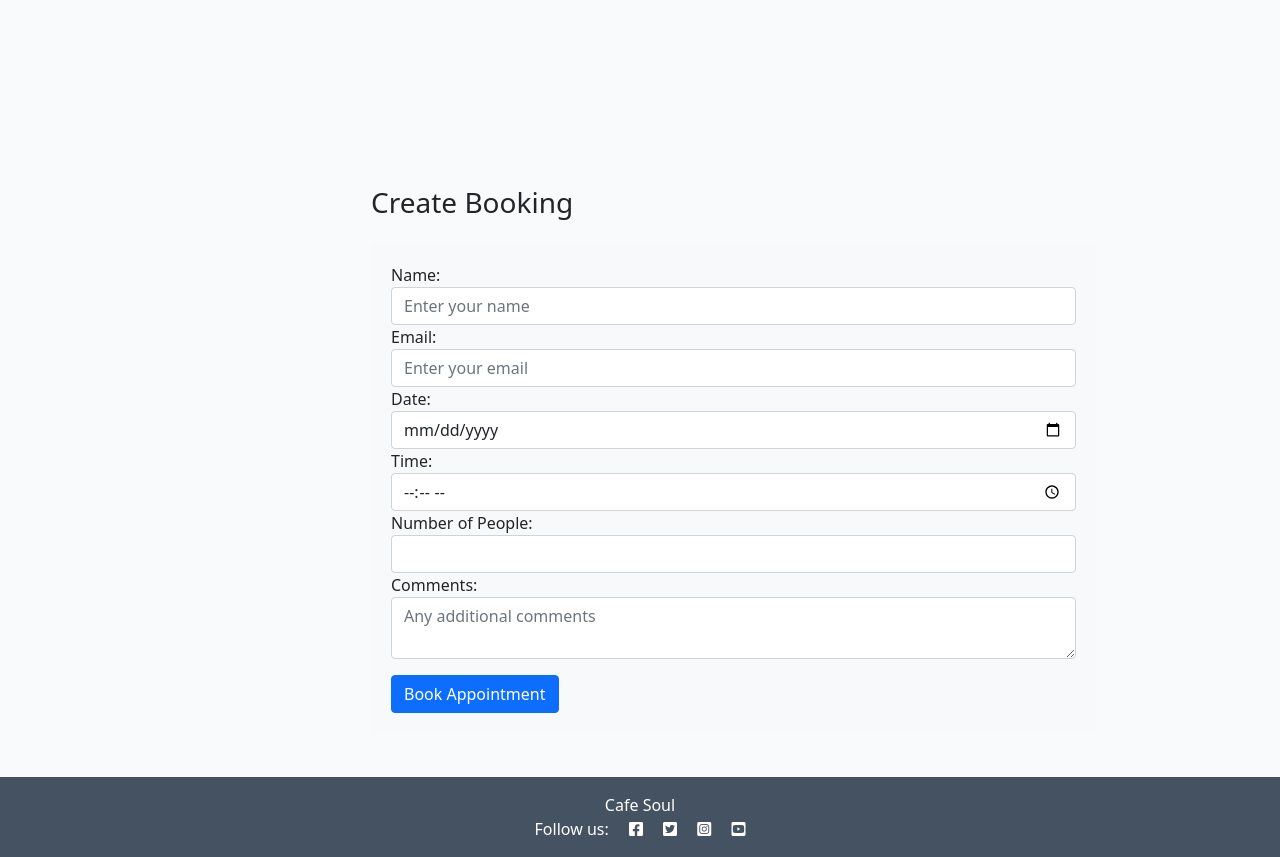
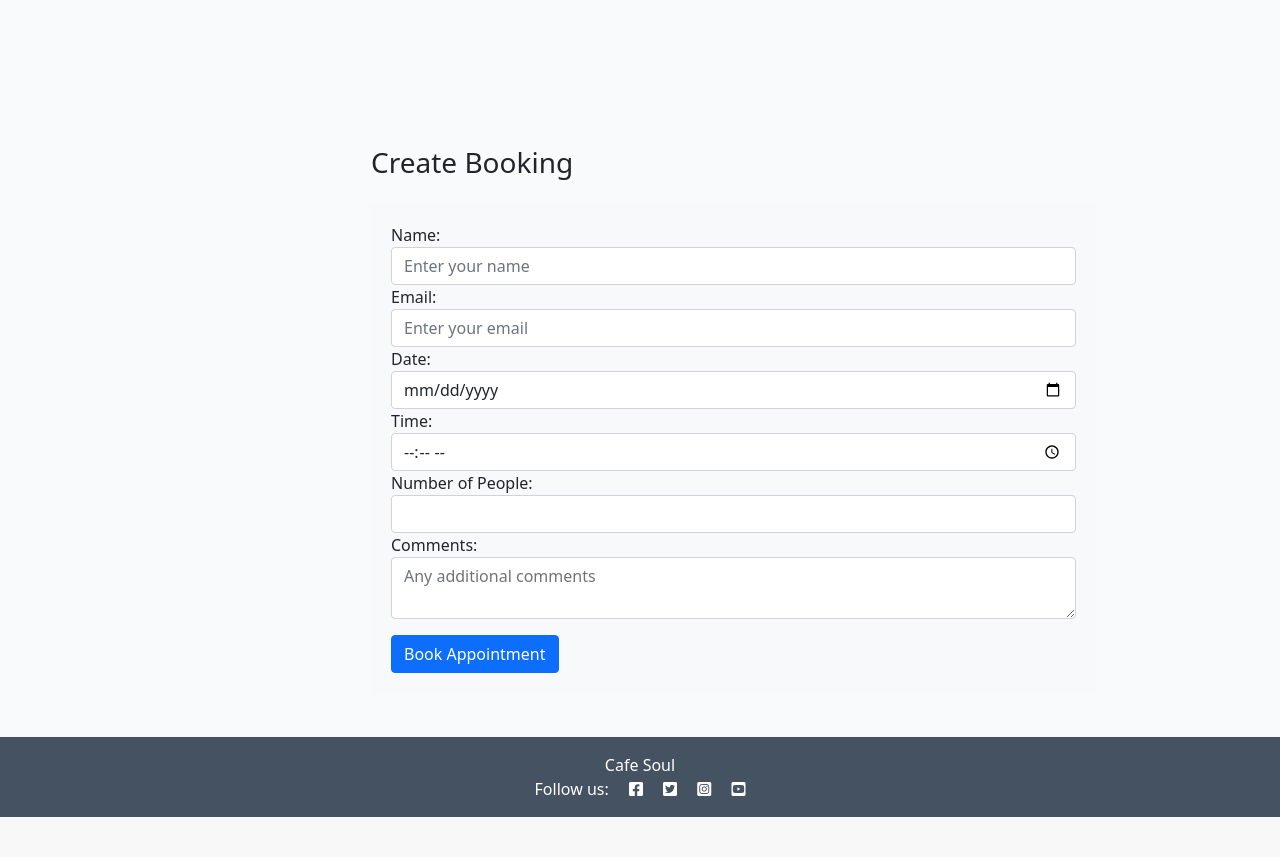
Before and after one commit to neerojstha/cafe-booking, a Django app: page /create_booking in a window 1280 px wide. Shown: the part 140-997 px from the top of the page. After the commit the page ends 957 px from the top, so only its background shows below. Run offline with Django 3.2, Linux system fonts and the light colour scheme.

Commit message:
css updated

```diff
--- a/static/css/style.css
+++ b/static/css/style.css
@@ -242,7 +242,7 @@ header {
 
     /* Add margin-top to the content to push it down */
 .content {
-    margin-top: 130px; /* You can adjust the value to your preference */
+    margin-top: 90px; /* You can adjust the value to your preference */
  }
 
 
```
